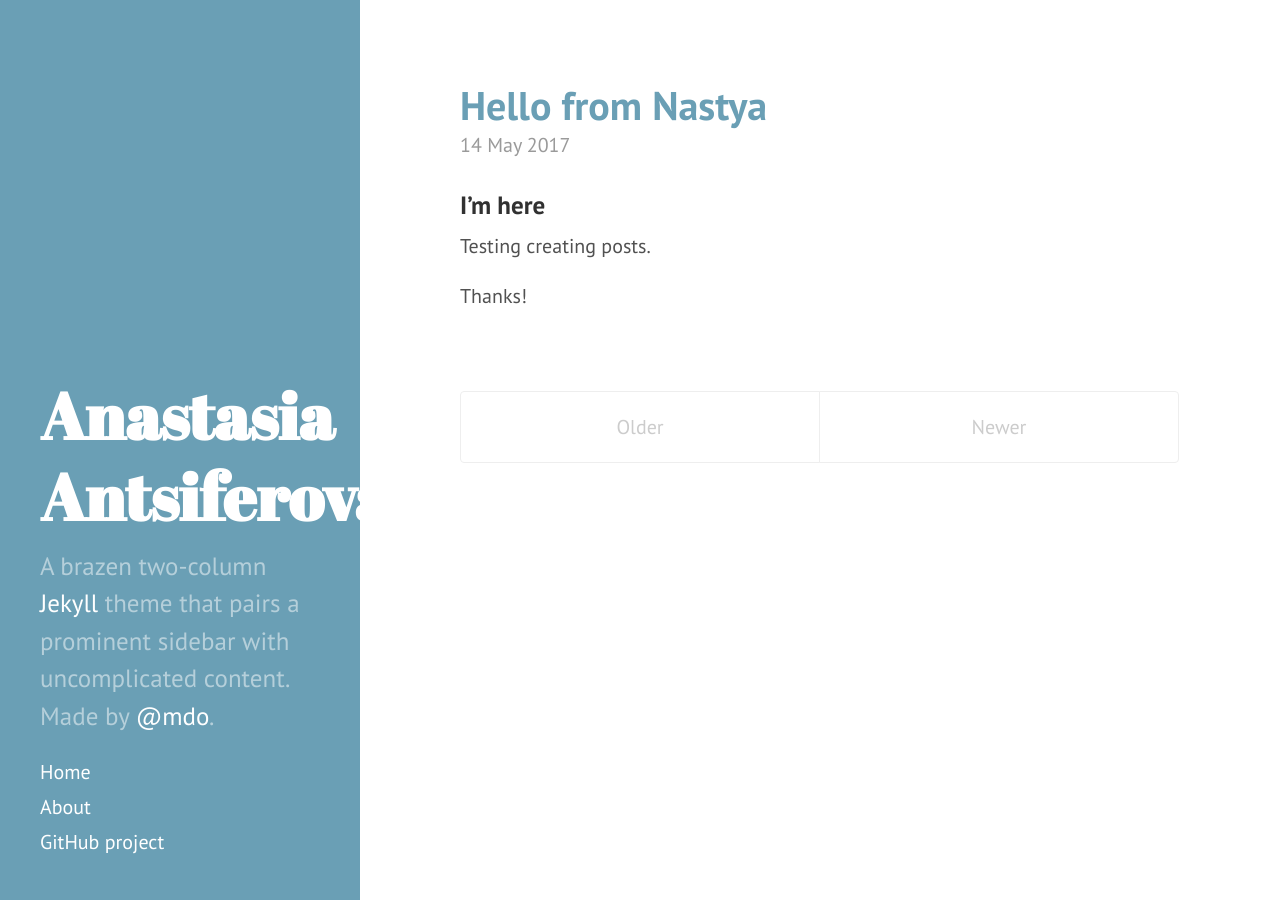
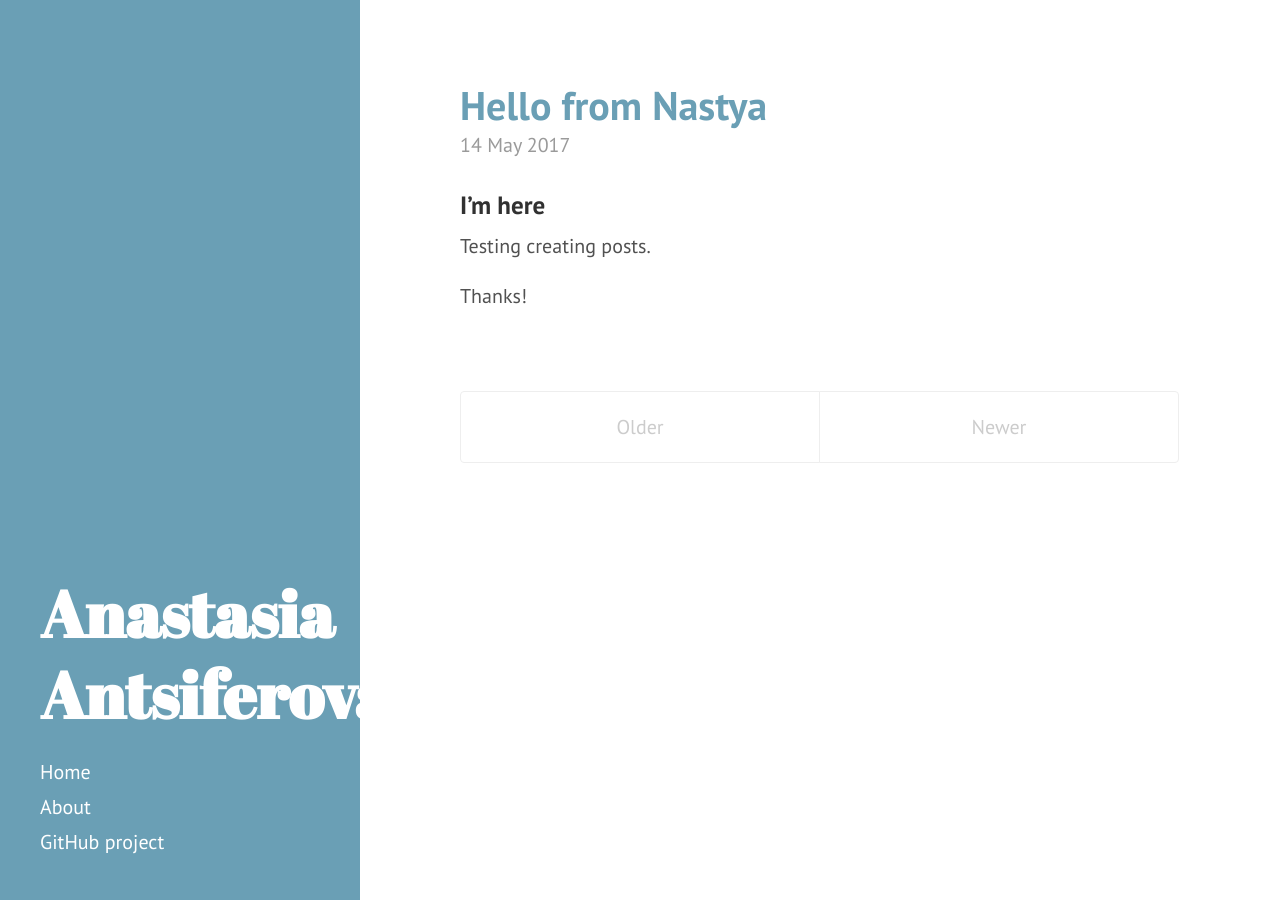
Before and after one commit to aantsiferova/aantsiferova.github.io, a Jekyll site: the page built from index.html, in a window 1280 px wide. Built offline with Jekyll 4.4.1, drawn with Linux system fonts in a browser that asks for light colours; the list of posts is cut into pages by our own code; part of the change alters nothing that is shown.

Commit message:
New config

```diff
--- a/_config.yml
+++ b/_config.yml
@@ -7,19 +7,10 @@ permalink:        pretty
 
 # Setup
 title:            Anastasia Antsiferova
-tagline:          'A Jekyll theme'
-description:      'A brazen two-column <a href="http://jekyllrb.com" target="_blank">Jekyll</a> theme that pairs a prominent sidebar with uncomplicated content. Made by <a href="https://twitter.com/mdo" target="_blank">@mdo</a>.'
-url:              http://hyde.getpoole.com
-baseurl:          /
-
-author:
-  name:           'Anastasia Antsiferova'
-  url:            https://twitter.com/mdo
+tagline:          Student at Lomonosov MSU
+url:              vk.com/keep_talking
 
 paginate:         5
 
-# Custom vars
-version:          2.1.0
-
 github:
-  repo:           https://github.com/poole/hyde
+  repo:           https://github.com/aantsiferova
```
